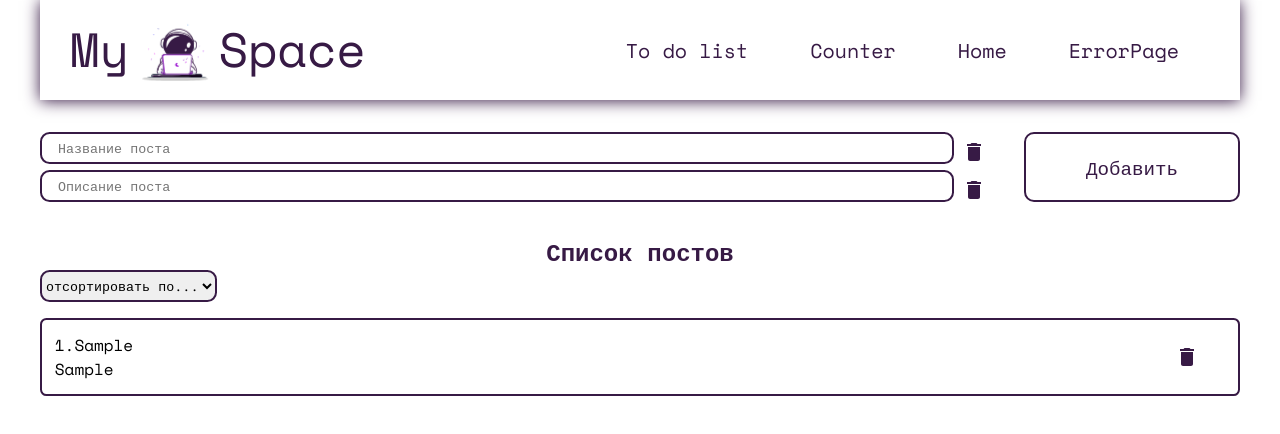
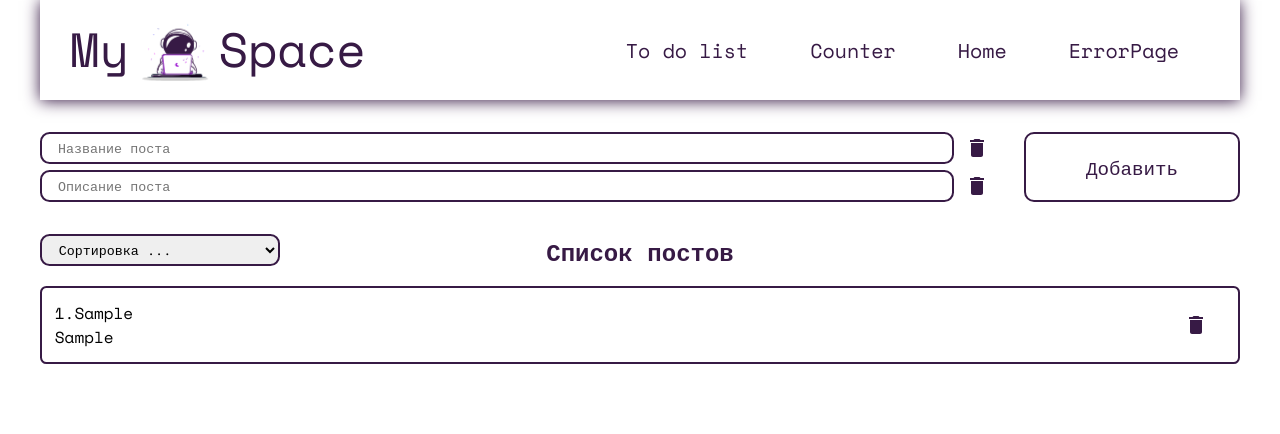
Before and after one commit to GarnagaA/my-space, a React (Create React App) app: page / in a window 1280 px wide. Both pictures are taken after typing "Sample", "Sample" into the empty fields and a click on the button "Добавить". Shown: the top 434 px of the page. Built offline with nearby package versions, Linux system fonts and the light colour scheme.

Commit message:
Создал новый компонент Select

```diff
--- a/src/components/ButtonDelete/index.module.scss
+++ b/src/components/ButtonDelete/index.module.scss
@@ -3,6 +3,8 @@
 .ButtonDelete {
   width: 100%;
   height: 100%;
+  display: flex;
+  justify-content: center;
   .button {
     color: $color-main-default;
 
--- a/src/components/Post/index.jsx
+++ b/src/components/Post/index.jsx
@@ -11,7 +11,7 @@ const Post = (props) => {
       <div className={classes.wrapperContent}>
         <strong>{props.number}.</strong>
         <span className={classes.title}>{props.title}</span>
-        <div className={classes.text}>{props.text}</div>
+        <div className={classes.body}>{props.body}</div>
       </div>
       <div className={classes.wrapperButton}>
         <ButtonDelete
--- a/src/components/Post/index.module.scss
+++ b/src/components/Post/index.module.scss
@@ -16,7 +16,7 @@
 
     }
 
-    .text {
+    .body {
       width: 100%;
     }
   }
--- a/src/components/PostList/index.jsx
+++ b/src/components/PostList/index.jsx
@@ -9,7 +9,7 @@ const PostList = ({ posts }) => {
           number={index + 1}
           id={el.id}
           title={el.title}
-          text={el.text}
+          body={el.body}
         />
       ))}
     </ul>
--- /dev/null
+++ b/src/components/Select/index.jsx
@@ -0,0 +1,23 @@
+import React from "react";
+import classes from "./index.module.scss";
+const Select = ({ options, defaultValue, value, onChange, ...props }) => {
+  return (
+    <select
+      className={classes.Select}
+      value={value}
+      onChange={(event) => onChange(event.target.value)}
+      {...props}
+    >
+      <option key={defaultValue} value="" disabled>
+        {defaultValue}
+      </option>
+      {options.map((option) => (
+        <option value={option.value} key={option.value}>
+          {option.name}
+        </option>
+      ))}
+    </select>
+  );
+};
+
+export default Select;
--- /dev/null
+++ b/src/components/Select/index.module.scss
@@ -0,0 +1,21 @@
+@import "../../scss/colors";
+
+.Select {
+  padding-left: 0.8rem;
+  height: 2rem;
+  border-radius: 0.6rem;
+  border: 2px solid  $color-main-default;
+
+  &:focus {
+    border-radius: 0.6rem;
+    border: 2px solid  $color-main-secondary;
+    outline: none;
+  }
+
+  option {
+    color: inherit;
+    &:hover {
+      color: $color-main-secondary;
+    }
+  }
+}
--- a/src/pages/ToDoList/index.jsx
+++ b/src/pages/ToDoList/index.jsx
@@ -7,26 +7,35 @@ import Input from "../../components/Input";
 import Button from "../../components/Button";
 import PostList from "../../components/PostList";
 import ButtonDelete from "../../components/ButtonDelete";
+import Select from "../../components/Select";
 import ToDoListContext from "./context";
 
 const ToDoList = () => {
   const [posts, setPosts] = useState([]); // хранилище постов
   const [formData, setFormData] = useState({
     title: "",
-    text: "",
+    body: "",
   });
 
+  const [selectedSort, setSelectedSort] = useState(""); // сортировка через <select>
   const createPost = (e) => {
     e.preventDefault();
     setPosts([...posts, { ...formData, id: Date.now() }]);
-    setFormData({ title: "", text: "" });
-    console.log(posts);
+    setFormData({ title: "", body: "" });
   };
 
   const deletePost = (id) => {
     console.log(id);
     setPosts((prev) => [...prev].filter((el) => el.id !== id));
-    console.log(posts);
+  };
+
+  const sortPosts = (sort) => {
+    setSelectedSort(sort);
+    if (posts.length) {
+      setPosts((prev) =>
+        [...prev].sort((a, b) => a[sort].localeCompare(b[sort])),
+      );
+    }
   };
 
   return (
@@ -52,17 +61,17 @@ const ToDoList = () => {
             </Input>
             <div style={{ height: "0.4rem" }}></div>
             <Input
-              value={formData.text}
+              value={formData.body}
               style={{ height: "2rem" }}
               type="text"
               placeholder="Описание поста"
               onChange={(e) =>
-                setFormData({ ...formData, text: e.target.value })
+                setFormData({ ...formData, body: e.target.value })
               }
             >
               <ButtonDelete
                 style={{ width: "5%" }}
-                onClick={() => setFormData({ ...formData, text: "" })}
+                onClick={() => setFormData({ ...formData, body: "" })}
               />
             </Input>
           </div>
@@ -75,12 +84,19 @@ const ToDoList = () => {
         </form>
         {posts.length ? (
           <div className={classes.wrapperPostList}>
-            <h2>Список постов</h2>
-            <select>
-              <option value="отсортировать по..." defaultValue>
-                отсортировать по...
-              </option>
-            </select>
+            <div className={classes.wrapperSelect}>
+              <Select
+                value={selectedSort}
+                onChange={sortPosts}
+                defaultValue="Сортировка ..."
+                style={{ width: "20%" }}
+                options={[
+                  { value: "title", name: "По названию" },
+                  { value: "body", name: "По описанию" },
+                ]}
+              />
+              <h2>Список постов</h2>
+            </div>
             <PostList posts={posts} />
           </div>
         ) : (
--- a/src/pages/ToDoList/index.module.scss
+++ b/src/pages/ToDoList/index.module.scss
@@ -22,24 +22,17 @@
     max-height: 100%;
     margin-top: 2rem;
 
-    h2 {
-      text-align: center;
-      color: $color-main-default;
+    .wrapperSelect {
+      display: flex;
+
+      h2 {
+        width: 60%;
+        margin-right: 20%;
+        text-align: center;
+        color: $color-main-default;
+      }
     }
 
-    select {
-      height: 2rem;
-      border-radius: 0.6rem;
-      border: 2px solid  $color-main-default;
-
-
-
-      &:focus {
-        border-radius: 0.6rem;
-        border: 2px solid  $color-main-secondary;
-        outline: none;
-      }
-    }
   }
 
   .emptyList {
@@ -64,7 +57,6 @@
       box-shadow: 0 0 20px $color-main-default;
       display: flex;
       justify-content: center;
-      //transform: translate(-50%, -50%);
       animation: 60s linear infinite rotate;
 
       img{
```
